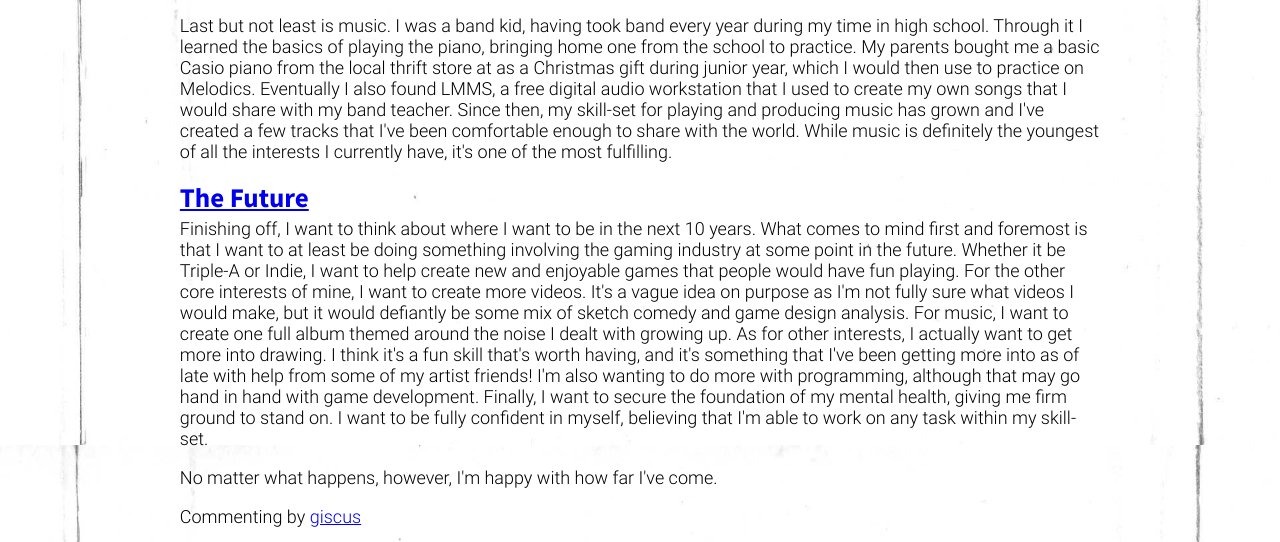
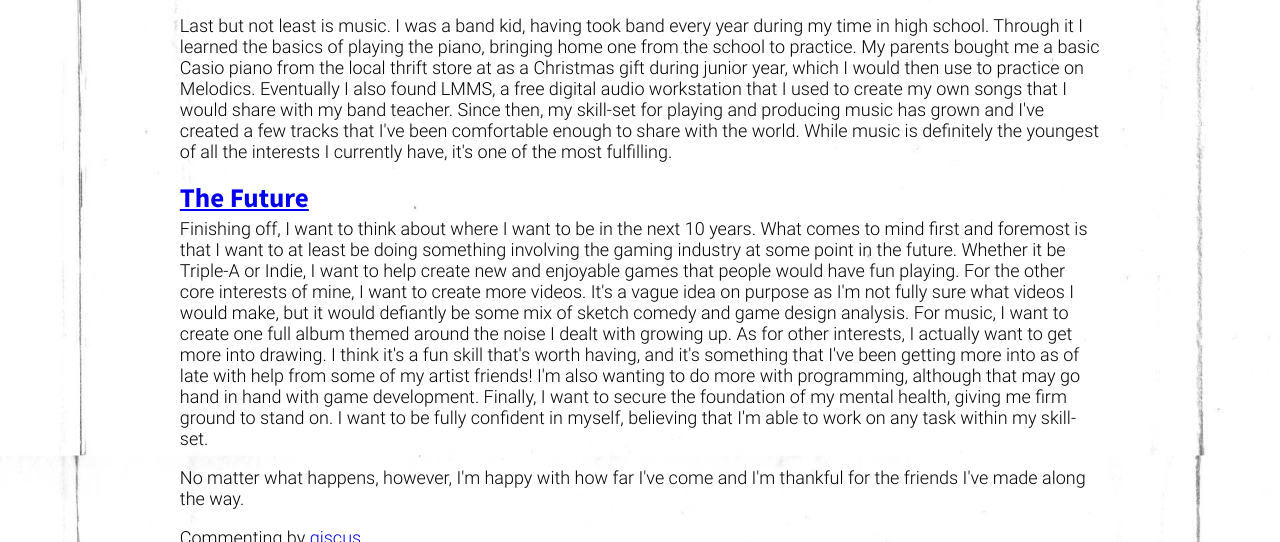
Before and after one commit to PersonMeetup/personmeetup-web, an Eleventy site: page src/blog/b-day.md in a window 1280 px wide. Shown: the part 1520-2062 px from the top of the page. Built offline with nearby package versions, Linux system fonts and the light colour scheme; Eleventy itself is replaced by a stand-in of ours; files that its build step writes are made by us from their sources; what markdown-it-mark, markdown-it-table-of-contents would draw is missing.

Commit message:
Edit: `b-day`
Acknoledge those who make the trip better.

```diff
--- a/src/blog/b-day.md
+++ b/src/blog/b-day.md
@@ -26,4 +26,4 @@ Last but not least is music. I was a band kid, having took band every year durin
 
 Finishing off, I want to think about where I want to be in the next 10 years. What comes to mind first and foremost is that I want to at least be doing something involving the gaming industry at some point in the future. Whether it be Triple-A or Indie, I want to help create new and enjoyable games that people would have fun playing. For the other core interests of mine, I want to create more videos. It's a vague idea on purpose as I'm not fully sure what videos I would make, but it would defiantly be some mix of sketch comedy and game design analysis. For music, I want to create one full album themed around the noise I dealt with growing up. As for other interests, I actually want to get more into drawing. I think it's a fun skill that's worth having, and it's something that I've been getting more into as of late with help from some of my artist friends! I'm also wanting to do more with programming, although that may go hand in hand with game development. Finally, I want to secure the foundation of my mental health, giving me firm ground to stand on. I want to be fully confident in myself, believing that I'm able to work on any task within my skill-set.
 
-No matter what happens, however, I'm happy with how far I've come.
+No matter what happens, however, I'm happy with how far I've come and I'm thankful for the friends I've made along the way.
```
